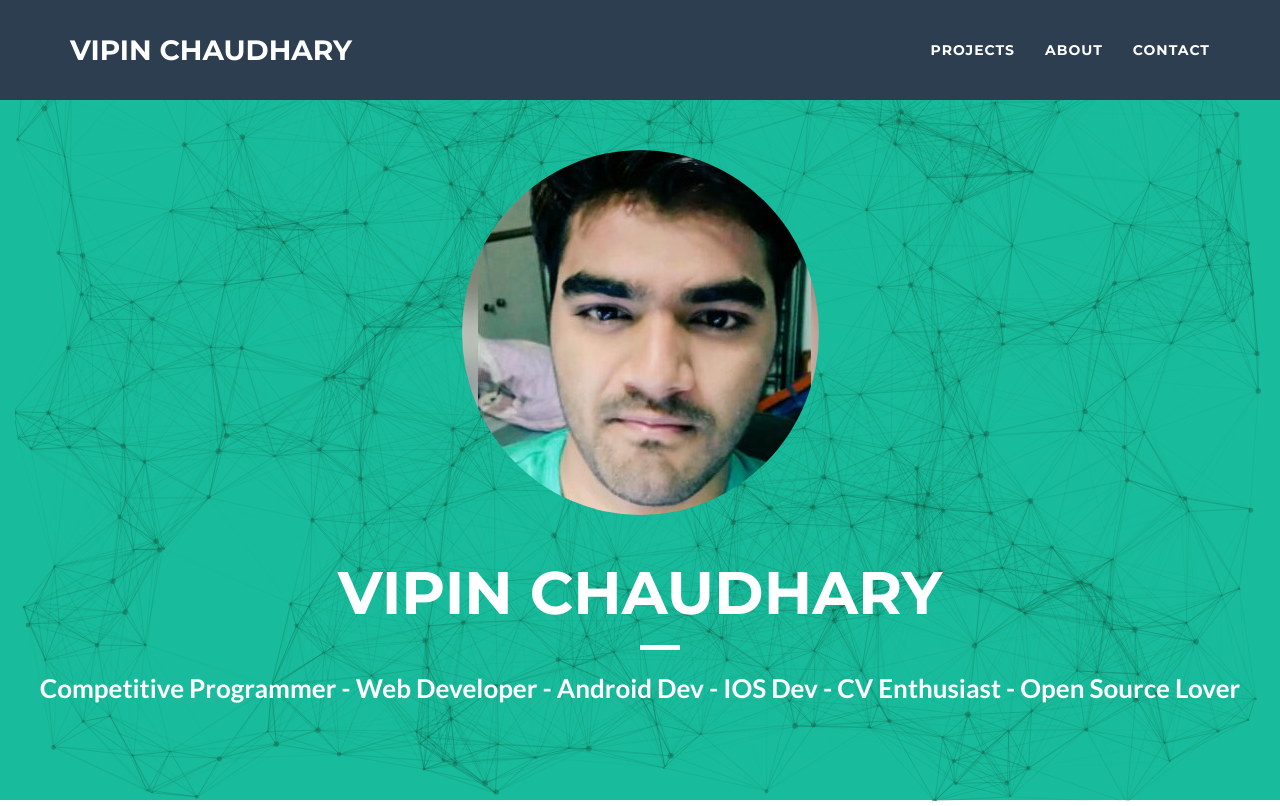
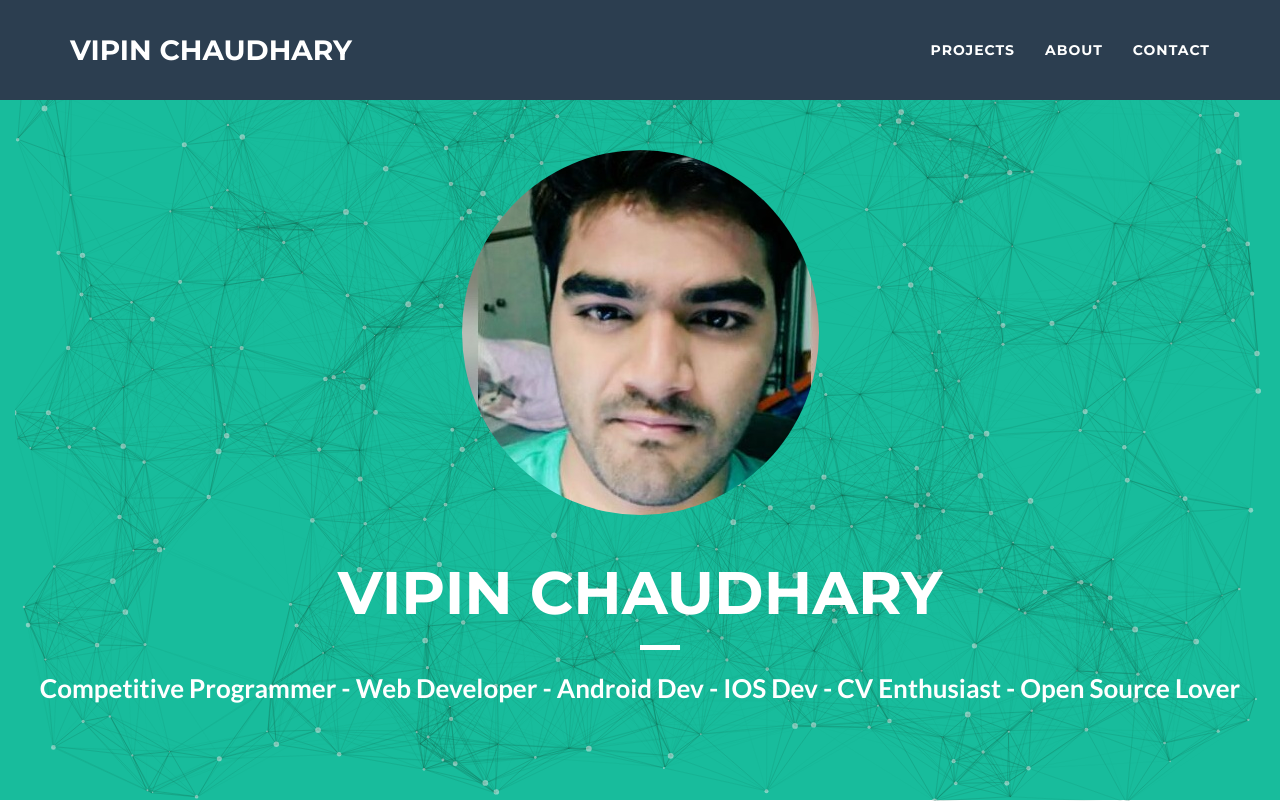
Before and after one commit to vipin14119/vipin14119.github.io, a website: page index.html in a window 1280 px wide. Drawn offline with nearby package versions, Linux system fonts and the light colour scheme; animation ran at ten frames a second.

```diff
--- a/index.html
+++ b/index.html
@@ -605,7 +605,7 @@
                     }
                 },
                 "color": {
-                    "value": "#156d55"
+                    "value": "#eeeeee"
                 },
                 "shape": {
                     "type": "circle",
```
